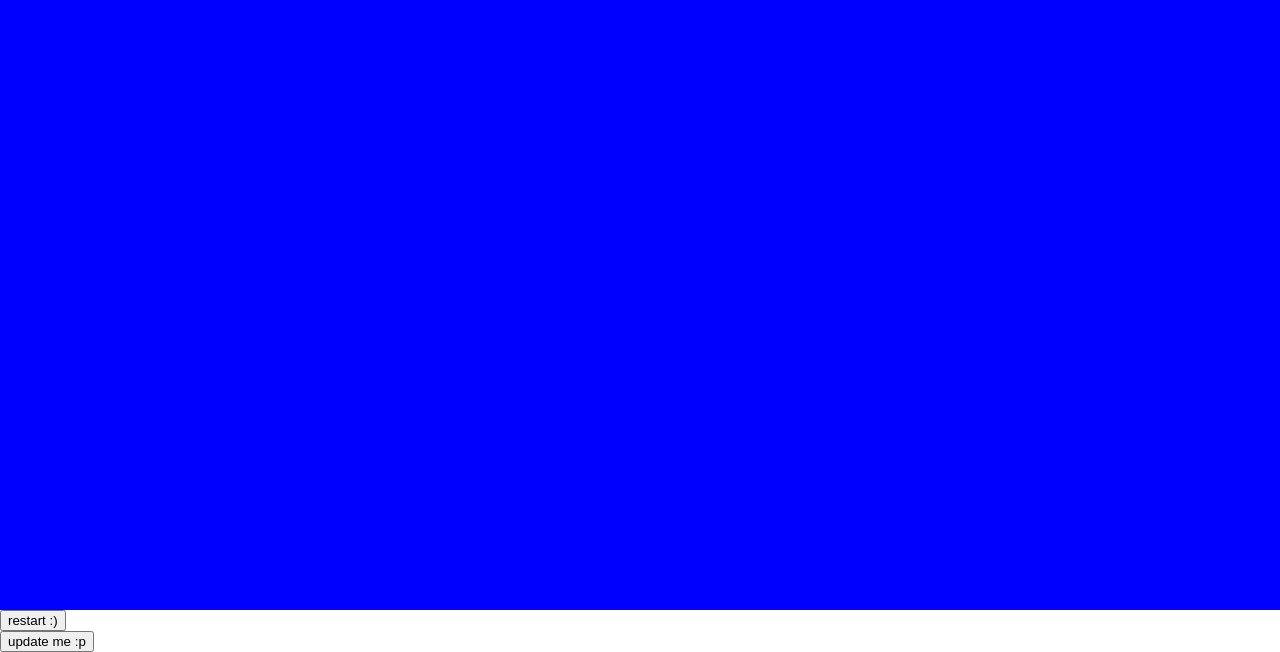
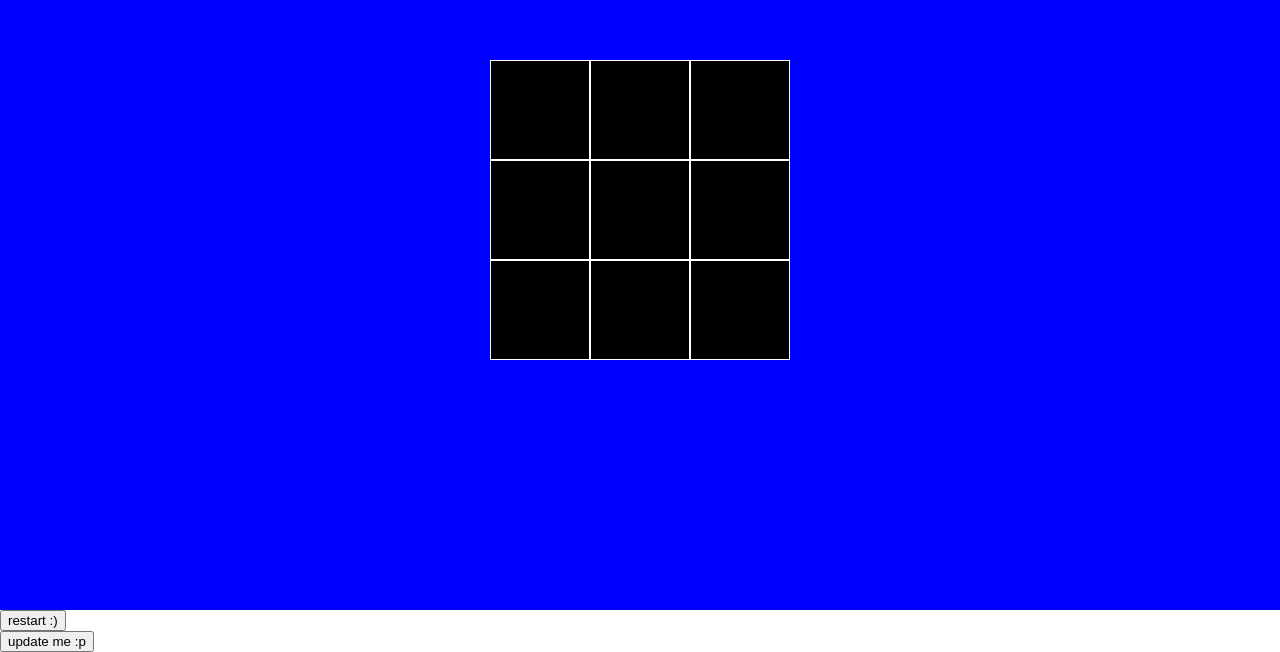
Before and after one commit to pinkx-xlink/tic-tac-toe, a plain HTML site: page index.html in a window 1280 px wide. Shown: the part 190-842 px from the top of the page. Drawn offline with Linux system fonts and the light colour scheme.

Commit message:
Create 3x3 gameboard

```diff
--- a/style.css
+++ b/style.css
@@ -20,4 +20,9 @@ body {
     background-color: blue;
 }
 
-.cell
+.cell{
+    width: 100px;
+    height: 100px;
+    background-color: black;
+    border: 1px solid white;
+}
```
